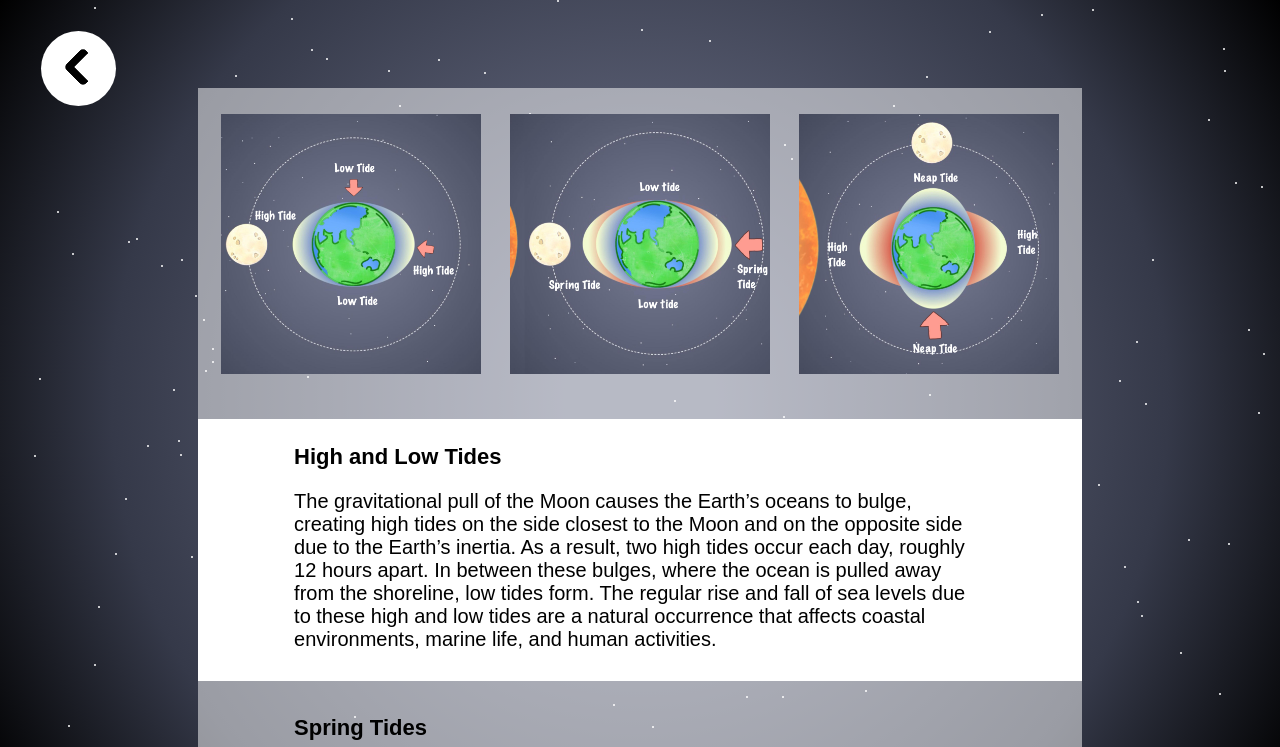
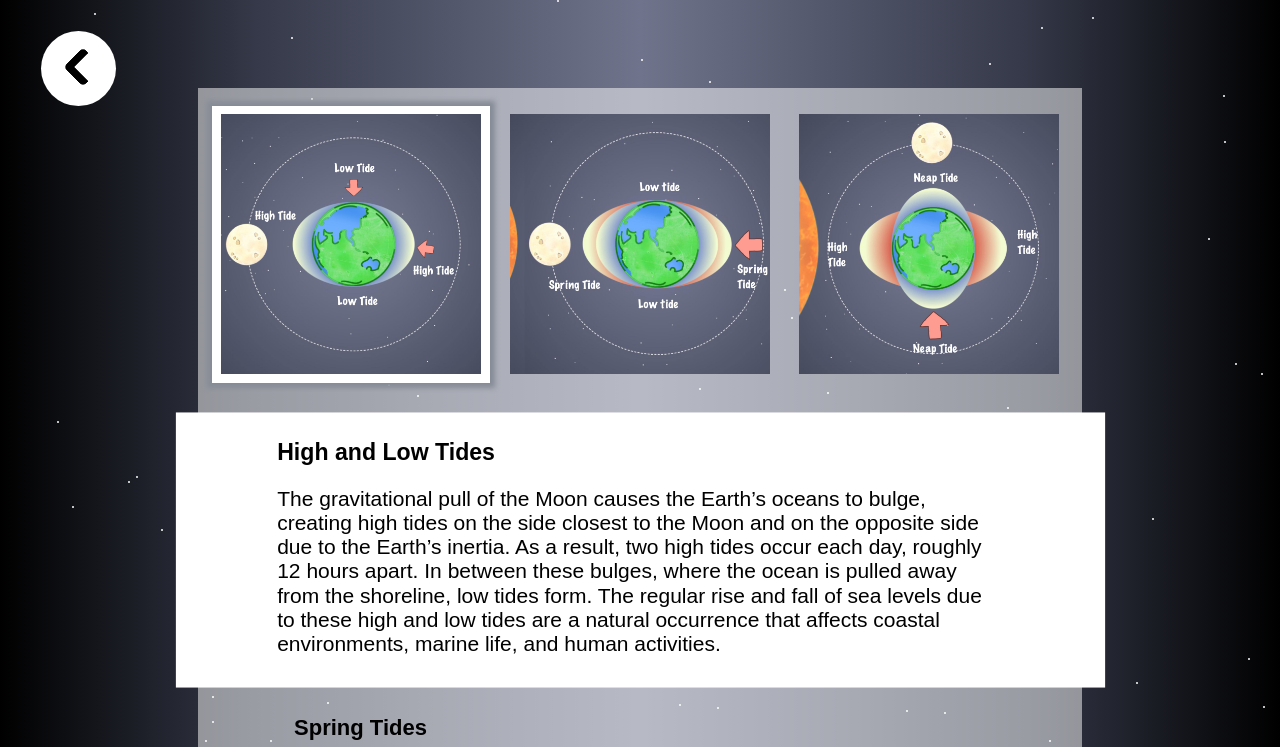
Before and after one commit to elin036/gravitationalPull, a plain HTML site: page info.html in a window 1280 px wide. Both pictures are taken after a click on the picture 350 px from the left and 244 px from the top of the page. Shown: the top 747 px of the page. Drawn offline with Linux system fonts and the light colour scheme.

Commit message:
editted info page

```diff
--- a/css/info.css
+++ b/css/info.css
@@ -15,7 +15,7 @@ html {
 
 body {
   font-family: sans-serif;
-  background: radial-gradient(circle, #6f748c 10%, #353949 70%, #000000 100%);
+  background: linear-gradient(to right, #000000 0%, #353949 20%, #6f748c 50%, #353949 80%, #000000 100%);
 }
 
 .star {
@@ -86,6 +86,7 @@ body {
 
 .paragraph-section.highlight {
   background-color: white;
+  transform: scale(1.05);
 }
 
 .arrow {
--- a/info.html
+++ b/info.html
@@ -44,38 +44,6 @@
     </div>
 
     <div class="space"></div>
-
-    <script>
-        function createStar() {
-        const star = document.createElement('div');
-        star.classList.add('star');
-        star.style.top = `${Math.random() * window.innerHeight}px`;
-        star.style.left = `${Math.random() * window.innerWidth}px`;
-        document.body.appendChild(star);
-        }
-
-        for (let i = 0; i < 150; i++) {
-        createStar();
-        }
-
-        document.querySelectorAll('.info img').forEach(img => {
-        img.addEventListener('click', () => {
-            const targetSectionId = img.getAttribute('data-section');
-
-            document.querySelectorAll('.paragraph-section').forEach(section => {
-                section.classList.remove('highlight');
-            });
-
-            const targetSection = document.getElementById(targetSectionId);
-            if (targetSection) {
-                targetSection.classList.add('highlight');
-
-                if (targetSectionId !== 'highlow') {
-                    targetSection.scrollIntoView({ behavior: 'smooth', block: 'start' });
-                }
-            }
-        });
-        });
-    </script>
+    <script src="info.js"></script>
 </body>
 </html>
--- /dev/null
+++ b/info.js
@@ -0,0 +1,38 @@
+function createStar() {
+    const star = document.createElement('div');
+    star.classList.add('star');
+    star.style.top = `${Math.random() * window.innerHeight * 2}px`;
+    star.style.left = `${Math.random() * window.innerWidth}px`;
+    document.body.appendChild(star);
+}
+
+for (let i = 0; i < 150; i++) {
+createStar();
+}
+
+document.querySelectorAll('.info img').forEach(img => {
+    img.addEventListener('click', () => {
+        const targetSectionId = img.getAttribute('data-section');
+
+        document.querySelectorAll('.paragraph-section').forEach(section => {
+            section.classList.remove('highlight');
+        });
+
+        const targetSection = document.getElementById(targetSectionId);
+        if (targetSection) {
+            targetSection.classList.add('highlight');
+
+            if (targetSectionId !== 'highlow') {
+                targetSection.scrollIntoView({ behavior: 'smooth', block: 'start' });
+            }
+        }
+
+        document.querySelectorAll('.info img').forEach(image => {
+            image.style.boxShadow = 'none';
+            image.style.backgroundColor = 'transparent';
+        });
+
+        img.style.boxShadow = '0px 0px 5px 5px rgb(134, 140, 151)';
+        img.style.backgroundColor = 'white';
+    });
+});
```
